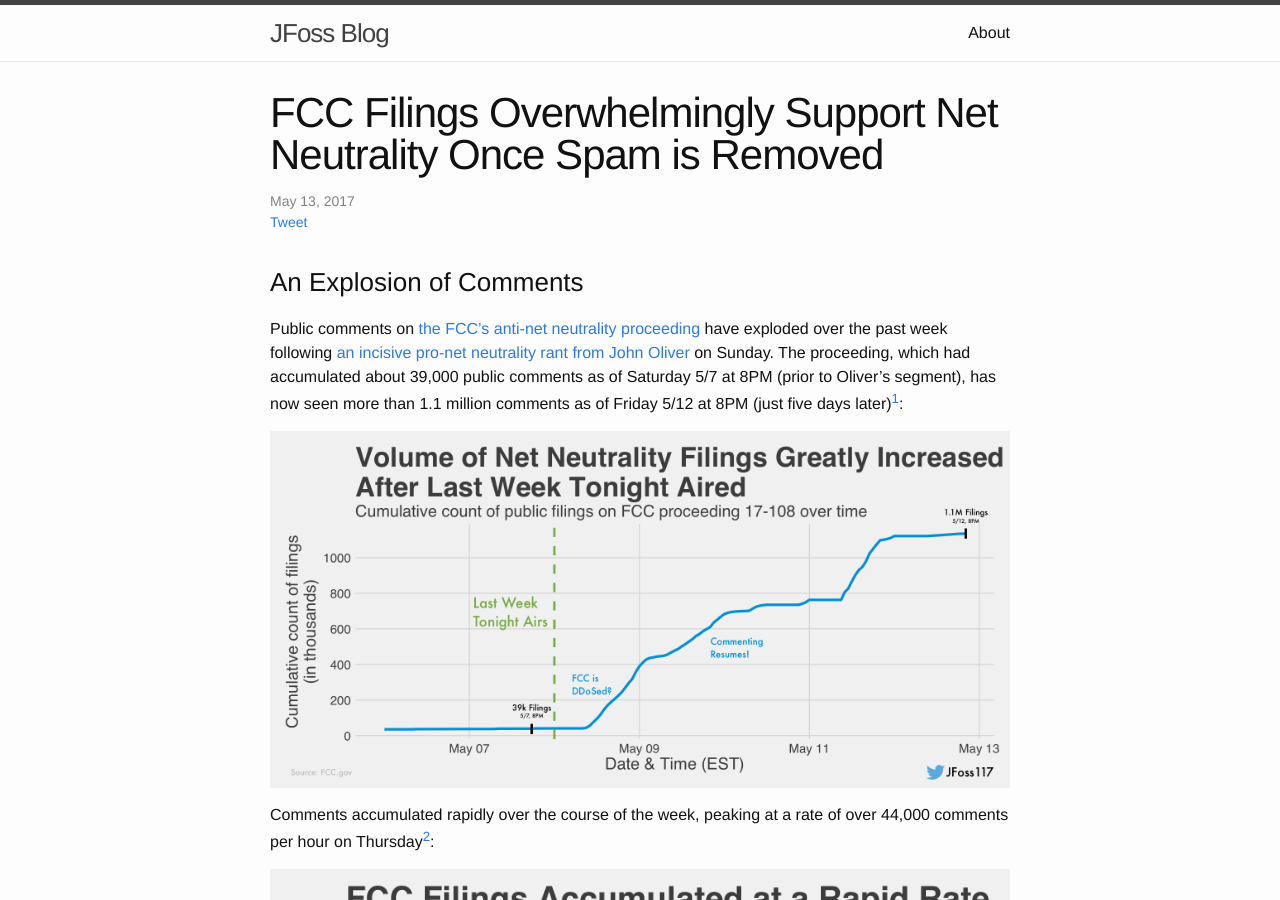
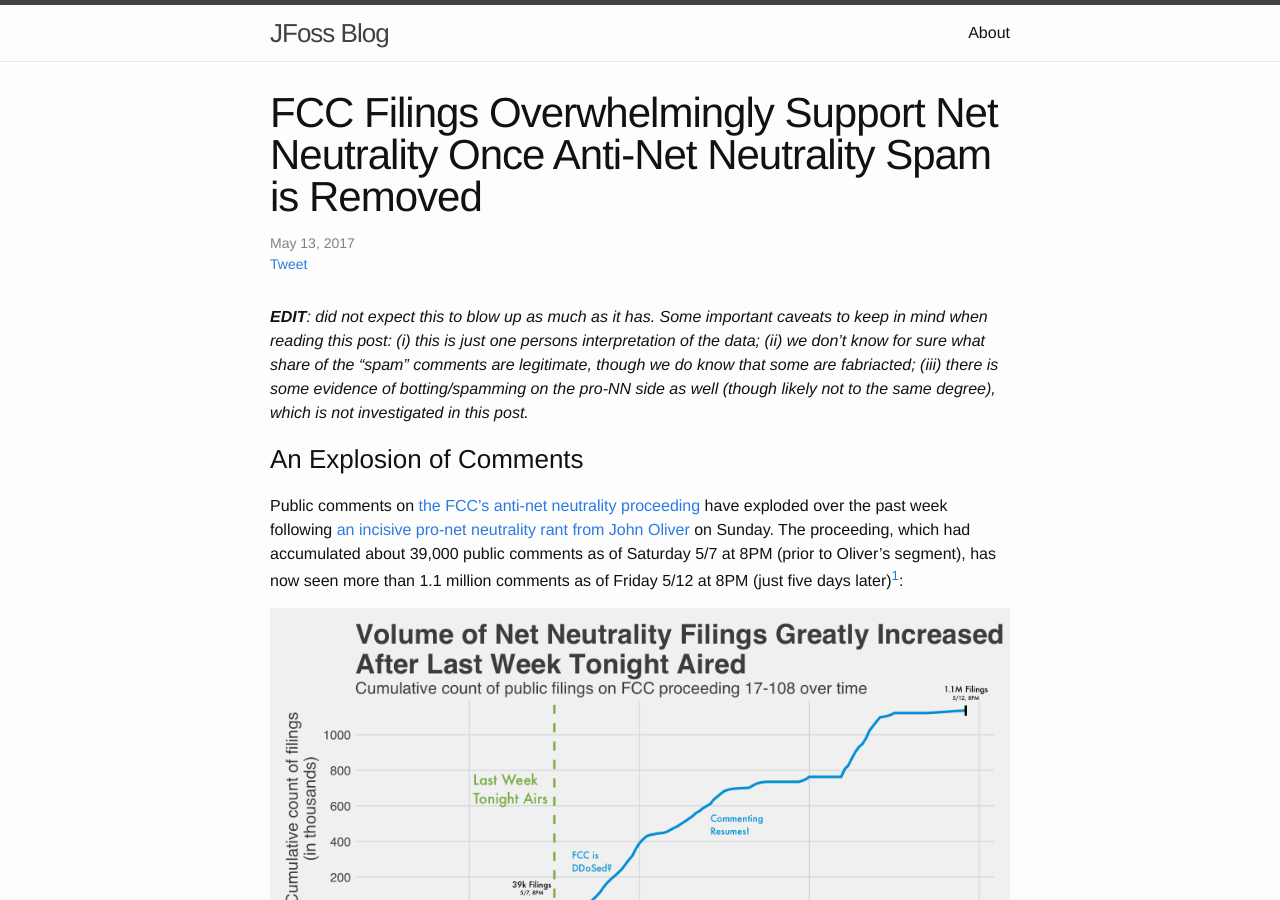
Before and after one commit to Fossj117/fossj117.github.io, a Jekyll site: the page built from _posts/2017-05-13-fcc-filings.md, in a window 1280 px wide and 900 px high. Built offline with Jekyll 4.4.1, drawn with Linux system fonts in a browser that asks for light colours; comment, search, counter and statistics services are not loaded; some of the changed text lies outside the part shown.

Commit message:
Adding warnings at top

```diff
--- a/_posts/2017-05-13-fcc-filings.md
+++ b/_posts/2017-05-13-fcc-filings.md
@@ -1,10 +1,14 @@
 ---
 layout: post
-title: FCC Filings Overwhelmingly Support Net Neutrality Once Spam is Removed
+title: FCC Filings Overwhelmingly Support Net Neutrality Once Anti-Net Neutrality Spam is Removed
 date: 2017-05-13
 comments: true
 latex: true
 ---
+
+<i>
+**EDIT**: did not expect this to blow up as much as it has. Some important caveats to keep in mind when reading this post: (i) this is just one persons interpretation of the data; (ii) we don't know for sure what share of the "spam" comments are legitimate, though we do know that some are fabriacted; (iii) there is some evidence of botting/spamming on the pro-NN side as well (though likely not to the same degree), which is not investigated in this post.
+</i>
 
 ### An Explosion of Comments
 
@@ -44,7 +48,7 @@
 
 ![](/figs/2017-05-13-fcc-filings/final_version/hourly_filings_spam_vs_organic.png)
 
-We can't say for sure that all of these submissions were due to a bot (see below); however, [various](https://medium.com/@nhf/whats-up-with-all-of-those-identical-comments-on-the-fcc-net-neutrality-docket-105835f59c3e) [reports](https://www.theverge.com/2017/5/10/15610744/anti-net-neutrality-fake-comments-identities) [suggest](http://www.zdnet.com/article/a-bot-is-flooding-the-fccs-website-with-fake-anti-net-neutrality-comments/) that there are good reasons to believe that many of them were. In particular, although the spam submissions include real names and addresses, many individuals whose names appear [have](https://www.theverge.com/2017/5/11/15626278/net-neutrality-spam-bot-fcc-leak-data) [denied](http://www.zdnet.com/article/a-bot-is-flooding-the-fccs-website-with-fake-anti-net-neutrality-comments/) submitting the comments.
+We can't say for sure that all of these submissions were due to a bot (see below); however, [various](https://medium.com/@nhf/whats-up-with-all-of-those-identical-comments-on-the-fcc-net-neutrality-docket-105835f59c3e) [reports](https://www.theverge.com/2017/5/10/15610744/anti-net-neutrality-fake-comments-identities) [suggest](http://www.zdnet.com/article/a-bot-is-flooding-the-fccs-website-with-fake-anti-net-neutrality-comments/) that there are good reasons to believe that some share of them were. In particular, although the spam submissions include real names and addresses, many individuals whose names appear [have](https://www.theverge.com/2017/5/11/15626278/net-neutrality-spam-bot-fcc-leak-data) [denied](http://www.zdnet.com/article/a-bot-is-flooding-the-fccs-website-with-fake-anti-net-neutrality-comments/) submitting the comments.
 
 ### Spam Comment Emails May Have Come From a Data Breach
 
```
